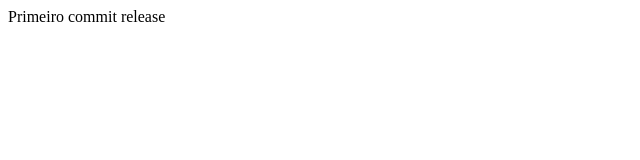
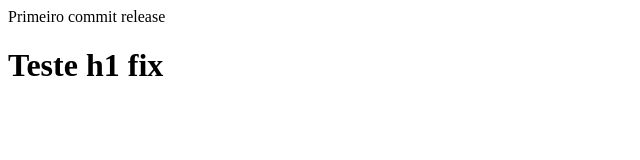
Before and after one commit to RicardoBastos/gitteste, a plain HTML site: page index.html in a window 1280 px wide. Shown: the whole page, without its empty margins (0-640 px from the left). Drawn offline with Linux system fonts and the light colour scheme.

Commit message:
add h1 fix

```diff
--- a/index.html
+++ b/index.html
@@ -7,5 +7,6 @@
 </head>
 <body>
   <div>Primeiro commit release</div>
+  <h1>Teste h1 fix</h1>
 </body>
 </html>
```
